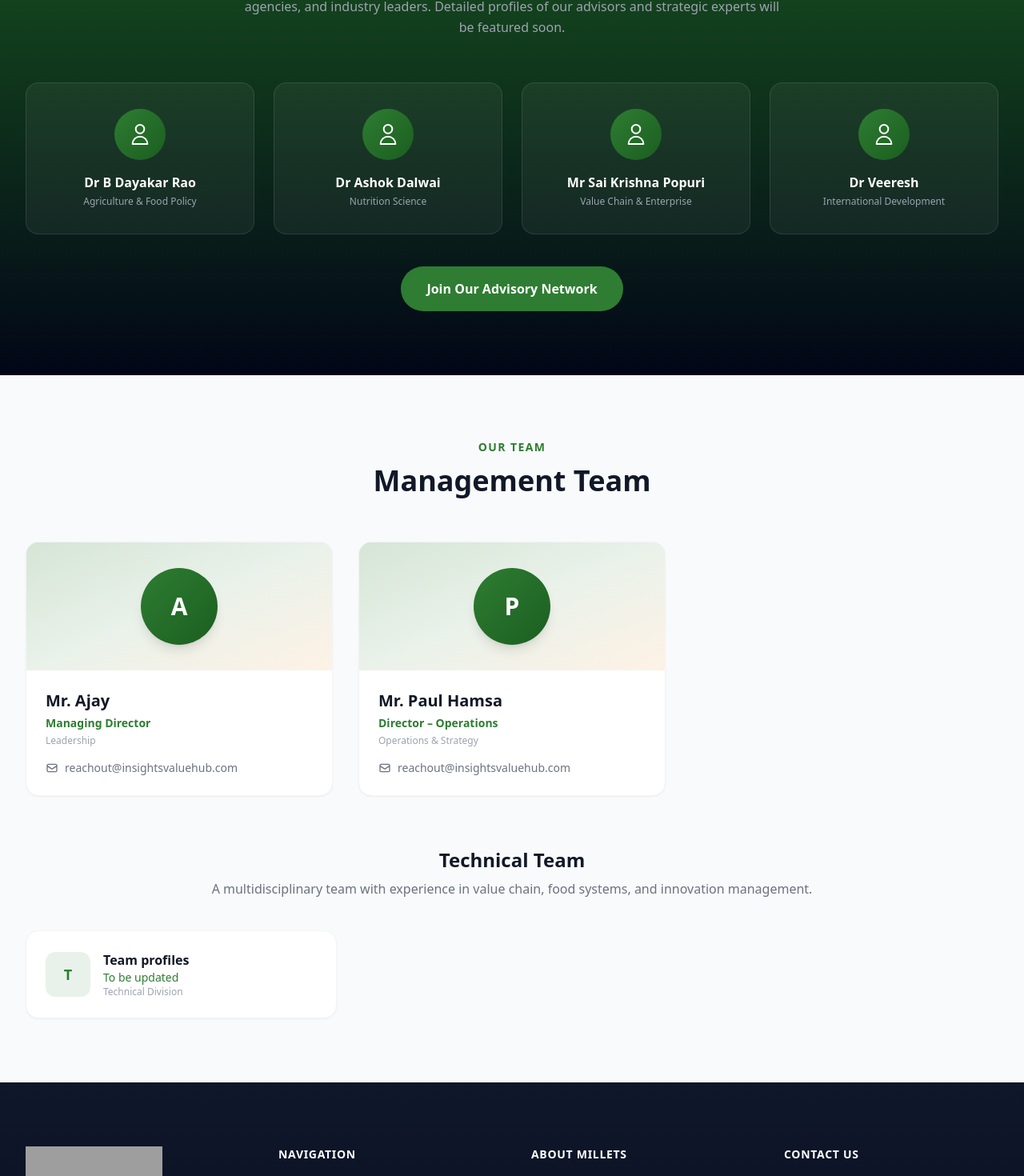
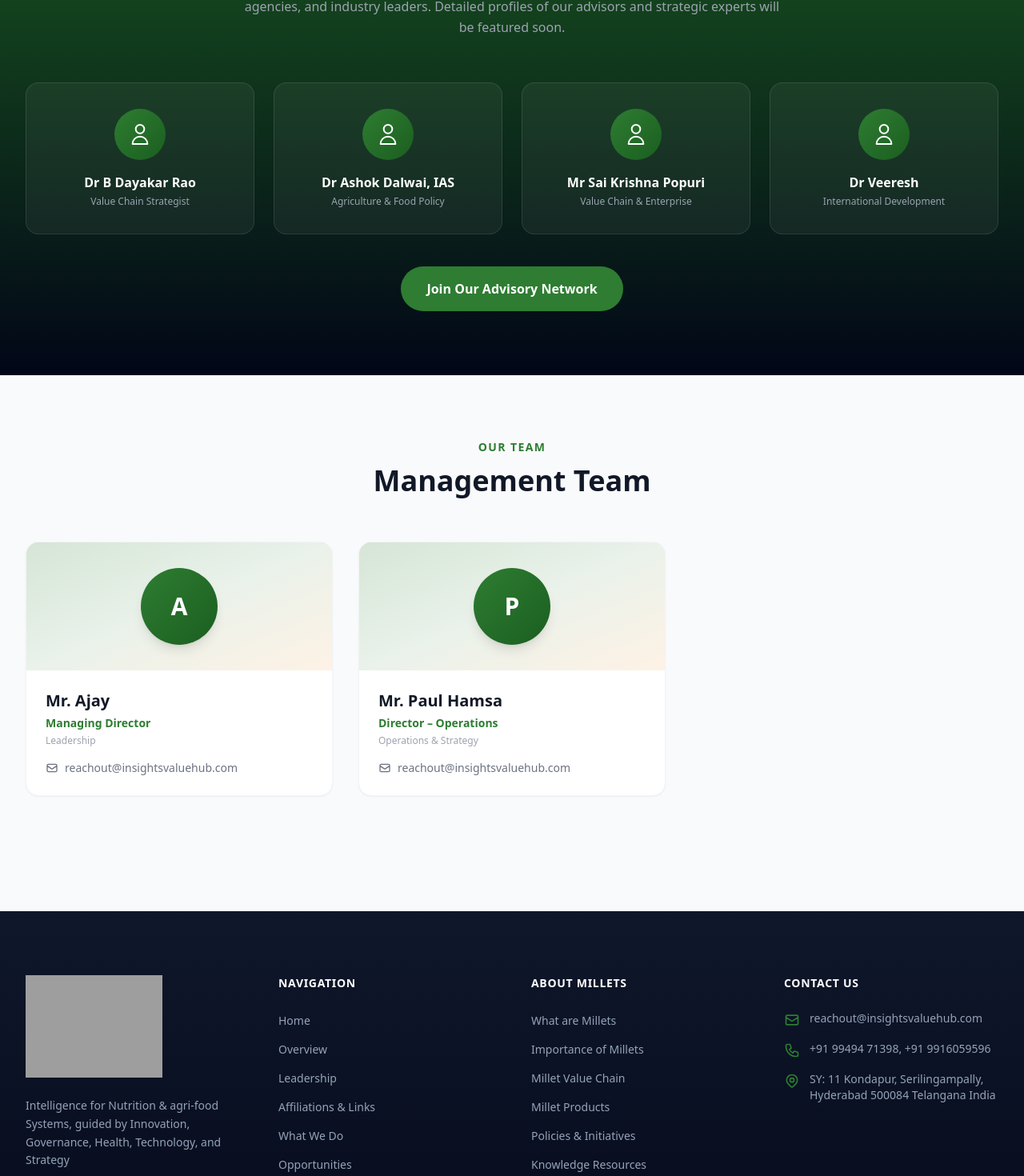
Before and after one commit to Danaemisdan/insights, a React (Vite) app: page /leadership in a window 1280 px wide. Shown: the part 698-2168 px from the top of the page at 80% size. Built offline with nearby package versions, Linux system fonts and the light colour scheme; grey boxes are pictures that could not be loaded.

Commit message:
fix: corrected Dr Ashok Dalwai (added IAS, updated domain), Dr Dayakar domain to Value Chain Strategist, removed Technical Team section

```diff
--- a/src/data/siteContent.js
+++ b/src/data/siteContent.js
@@ -94,8 +94,8 @@ export const siteContent = {
                 tag: "Expanding Collaborations",
                 text: "Our advisory network spans across governments, research institutions, development agencies, and industry leaders. Detailed profiles of our advisors and strategic experts will be featured soon.",
                 advisors: [
-                    { name: "Dr B Dayakar Rao", domain: "Agriculture & Food Policy" },
-                    { name: "Dr Ashok Dalwai", domain: "Nutrition Science" },
+                    { name: "Dr B Dayakar Rao", domain: "Value Chain Strategist" },
+                    { name: "Dr Ashok Dalwai, IAS", domain: "Agriculture & Food Policy" },
                     { name: "Mr Sai Krishna Popuri", domain: "Value Chain & Enterprise" },
                     { name: "Dr Veeresh", domain: "International Development" },
                 ]
--- a/src/pages/shared/LeadershipPage.jsx
+++ b/src/pages/shared/LeadershipPage.jsx
@@ -84,26 +84,6 @@ const LeadershipPage = () => {
                             </div>
                         ))}
                     </div>
-
-                    {/* Technical Team */}
-                    <div className="text-center mb-10">
-                        <h3 className="text-2xl font-extrabold text-gray-900">Technical Team</h3>
-                        <p className="text-gray-500 mt-2">A multidisciplinary team with experience in value chain, food systems, and innovation management.</p>
-                    </div>
-                    <div className="grid grid-cols-1 md:grid-cols-3 gap-6">
-                        {ld.technical.map((member, i) => (
-                            <div key={i} className="bg-white rounded-2xl p-6 shadow-sm border border-gray-100 hover:border-brand-green/30 hover:shadow-md transition-all flex items-center gap-4">
-                                <div className="w-14 h-14 rounded-xl bg-brand-green/10 text-brand-green flex items-center justify-center flex-shrink-0 font-bold text-lg">
-                                    {member.name.charAt(0)}
-                                </div>
-                                <div>
-                                    <h4 className="font-bold text-gray-900">{member.name}</h4>
-                                    <p className="text-sm text-brand-green">{member.designation}</p>
-                                    <p className="text-xs text-gray-400">{member.dept}</p>
-                                </div>
-                            </div>
-                        ))}
-                    </div>
                 </div>
             </section>
 
```
